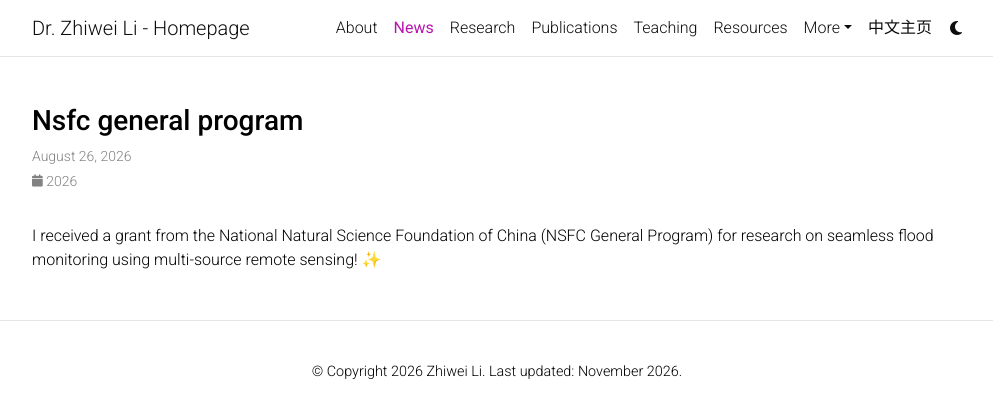
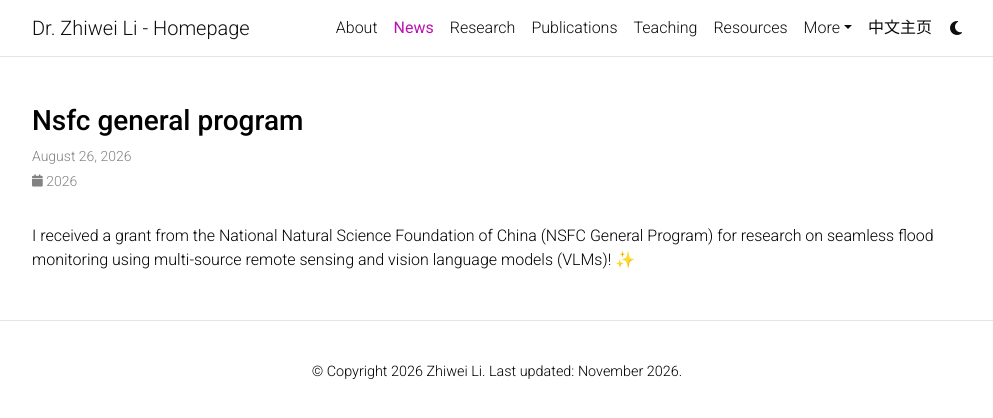
Before and after one commit to dr-lizhiwei/dr-lizhiwei.github.io, a Jekyll site: the page built from _news/2026-08-26-NSFC General Program.md, in a window 1280 px wide. Shown: the top 418 px of the page, without its empty margins (143-1136 px from the left). Built offline with Jekyll 4.4.1, drawn with Linux system fonts in a browser that asks for light colours; emoji names are drawn with the system emoji font; comment, search, counter and statistics services are not loaded.

Commit message:
Update 2026-08-26-NSFC General Program.md

```diff
--- a/_news/2026-08-26-NSFC General Program.md
+++ b/_news/2026-08-26-NSFC General Program.md
@@ -5,4 +5,4 @@ inline: true
 related_posts: false
 ---
 
-I received a grant from the National Natural Science Foundation of China (NSFC General Program) for research on seamless flood monitoring using multi-source remote sensing! :sparkles:
+I received a grant from the National Natural Science Foundation of China (NSFC General Program) for research on seamless flood monitoring using multi-source remote sensing and vision language models (VLMs)! :sparkles:
```
